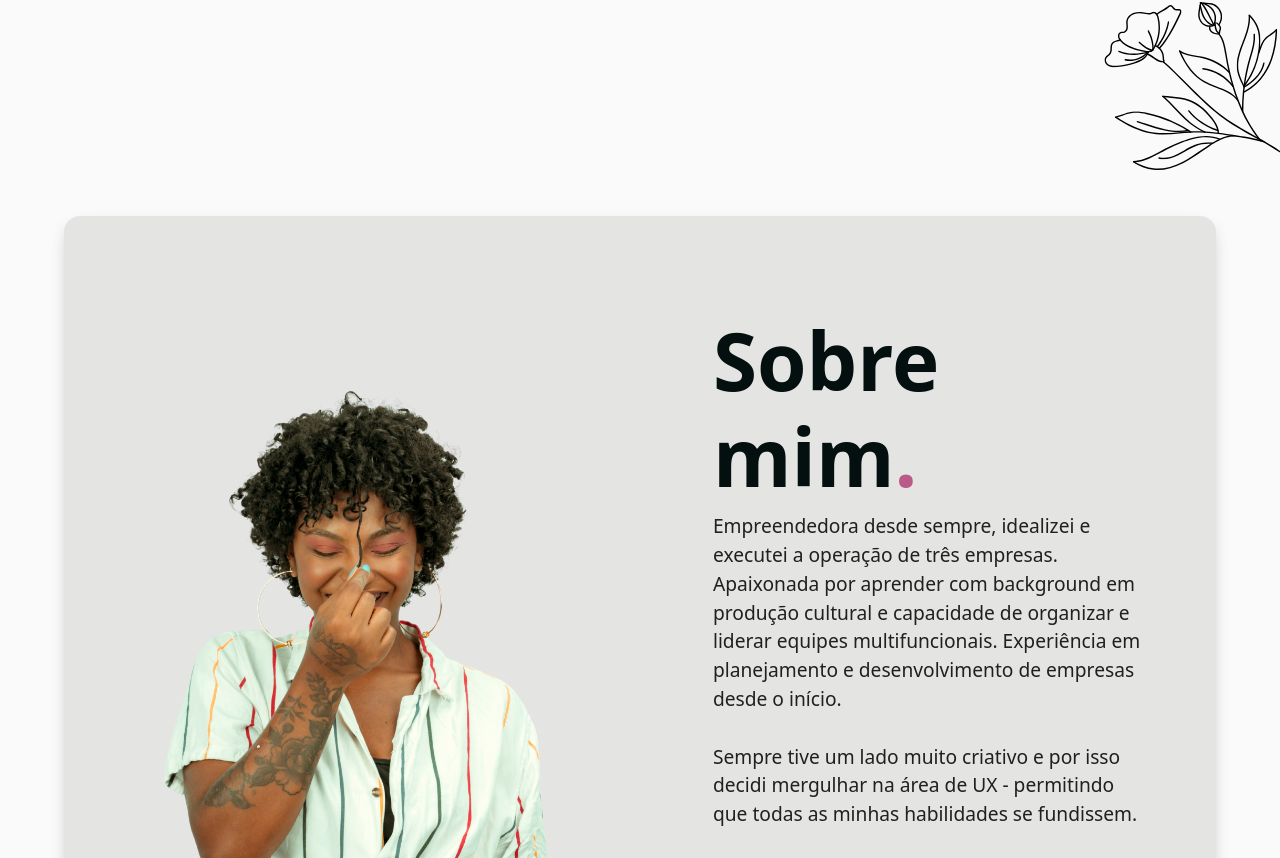
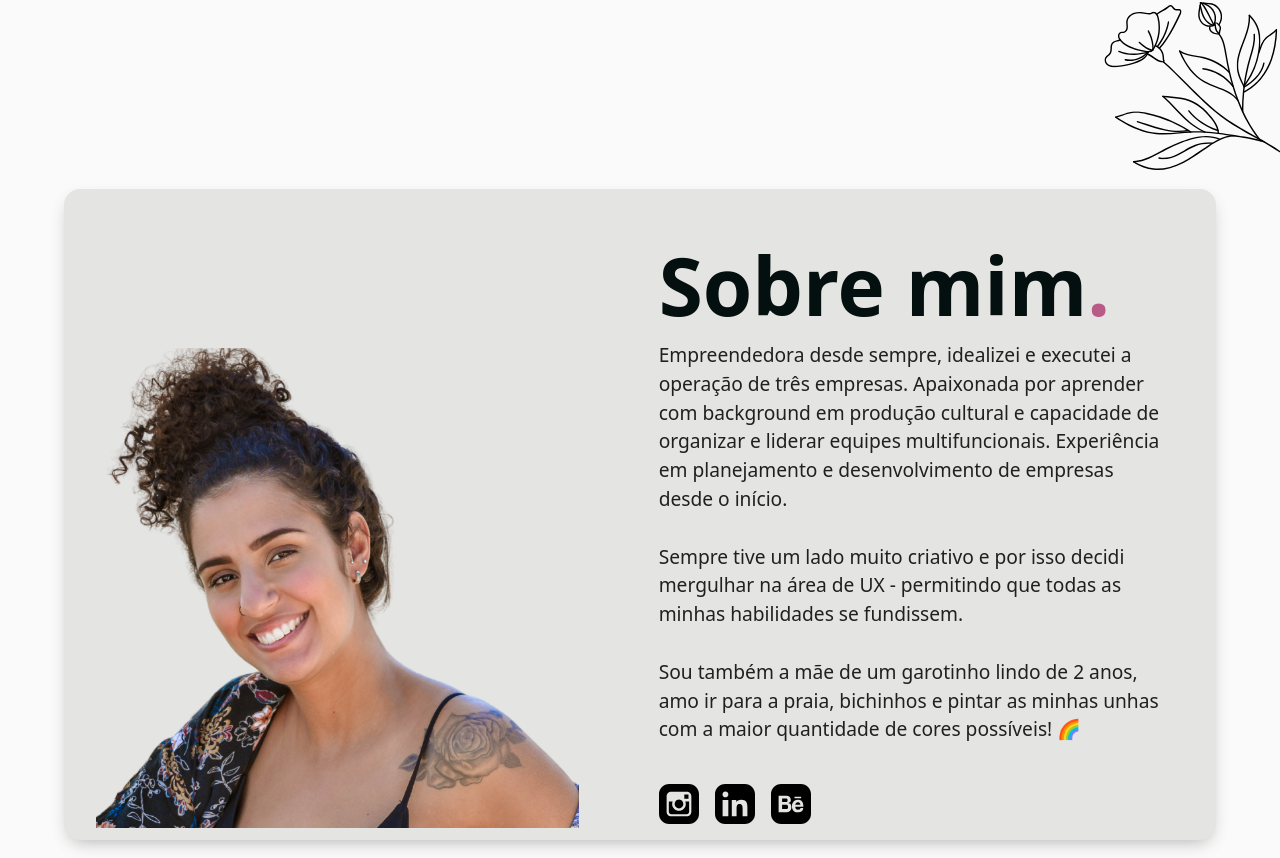
Before and after one commit to caique095/portfolio_beatriz, a React (Create React App) app: page / in a window 1280 px wide. Shown: the part 642-1500 px from the top of the page. Built offline with nearby package versions, Linux system fonts and the light colour scheme.

Commit message:
Alterando foto

```diff
--- a/src/Components/aboutMe/AboutMe.css
+++ b/src/Components/aboutMe/AboutMe.css
@@ -1,7 +1,7 @@
 
 #about-me{
     background-color: #e4e4e2;
-    margin: 2.7rem 0;
+    margin: 1rem 0;
     color: #202020;
     width: 90vw;
     border-radius: 1rem;
@@ -9,11 +9,12 @@
 }
 
 #about-me_img-photo{
-    height: 70vh;
+    height: 60vh;
+    margin-top: 9.2rem;
 }
 
 #about-me_div{
-    margin: 6rem 4rem 0 4rem;
+    margin: 3rem 3rem 0 3rem;
 }
 
 #about-me_title{
@@ -62,7 +63,7 @@
     }
 }
 
-@media only screen and (min-width: 1200px) {
+@media only screen and (min-width: 900px) {
     #about-me_about{
         margin: 0;
     }
@@ -76,7 +77,7 @@
     }
 
     #about-me_img{
-        margin: 0 6rem;
+        margin: 0 2rem;
     }
 }
 
@@ -86,7 +87,7 @@
     }
 
     #about-me_img-photo-sm{
-        height: 30rem;
+        height: 21rem;
 
     }
 
```
Also changed, not shown: public/IMG/4.png (added), public/IMG/about_me.png.
